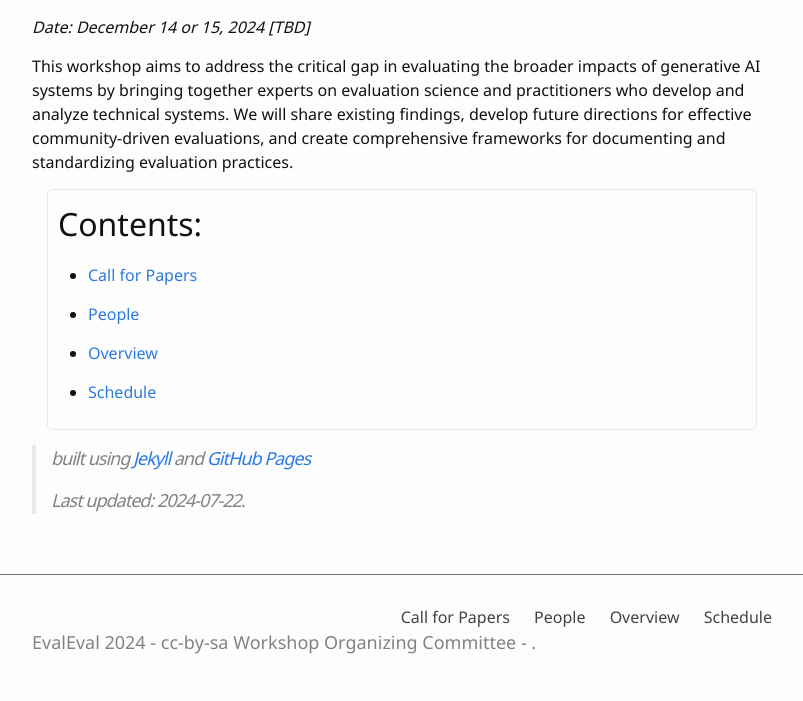
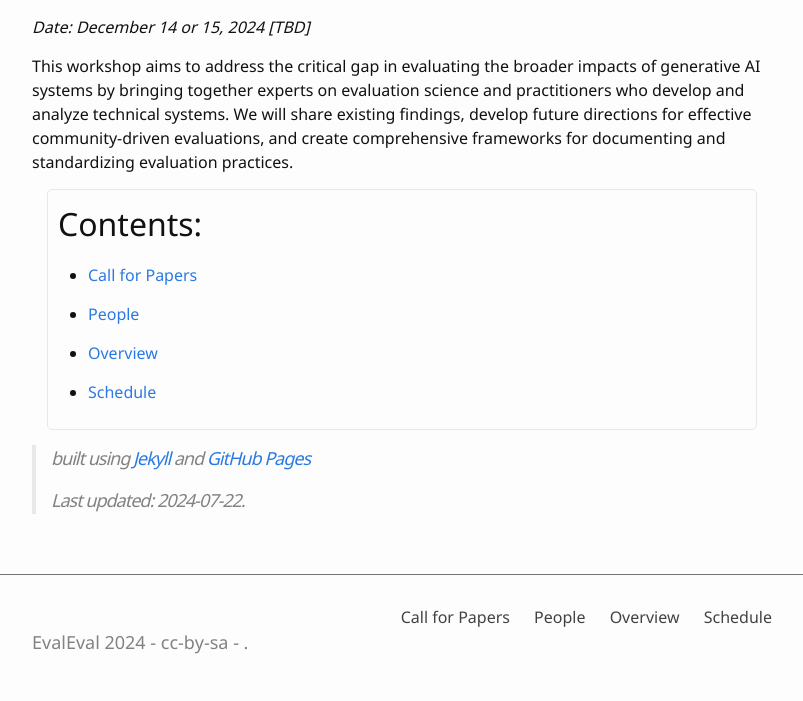
Before and after one commit to aaai-fidu-lab/aaai-fidu-lab.github.io, a Jekyll site: the page built from index.md, in a window 1280 px wide. Shown: the part 727-1428 px from the top of the page, without its empty margins (238-1041 px from the left). Built offline with Jekyll 4.4.1, drawn with Linux system fonts in a browser that asks for light colours; our own code applies the rules of GitHub Pages for plain Markdown files; part of the change alters nothing that is shown.

Commit message:
Update _config.yml

```diff
--- a/_config.yml
+++ b/_config.yml
@@ -8,7 +8,7 @@ baseurl: "/"
 url: "https://evaleval.github.io"
 
 # Author settings
-author: "Workshop Organizing Committee"
+# author: "Workshop Organizing Committee"
 
 # Submission settings
 submission_url: "https://openreview.net/group?id=NeurIPS.cc/2024/Workshop/EvalEval"
```
